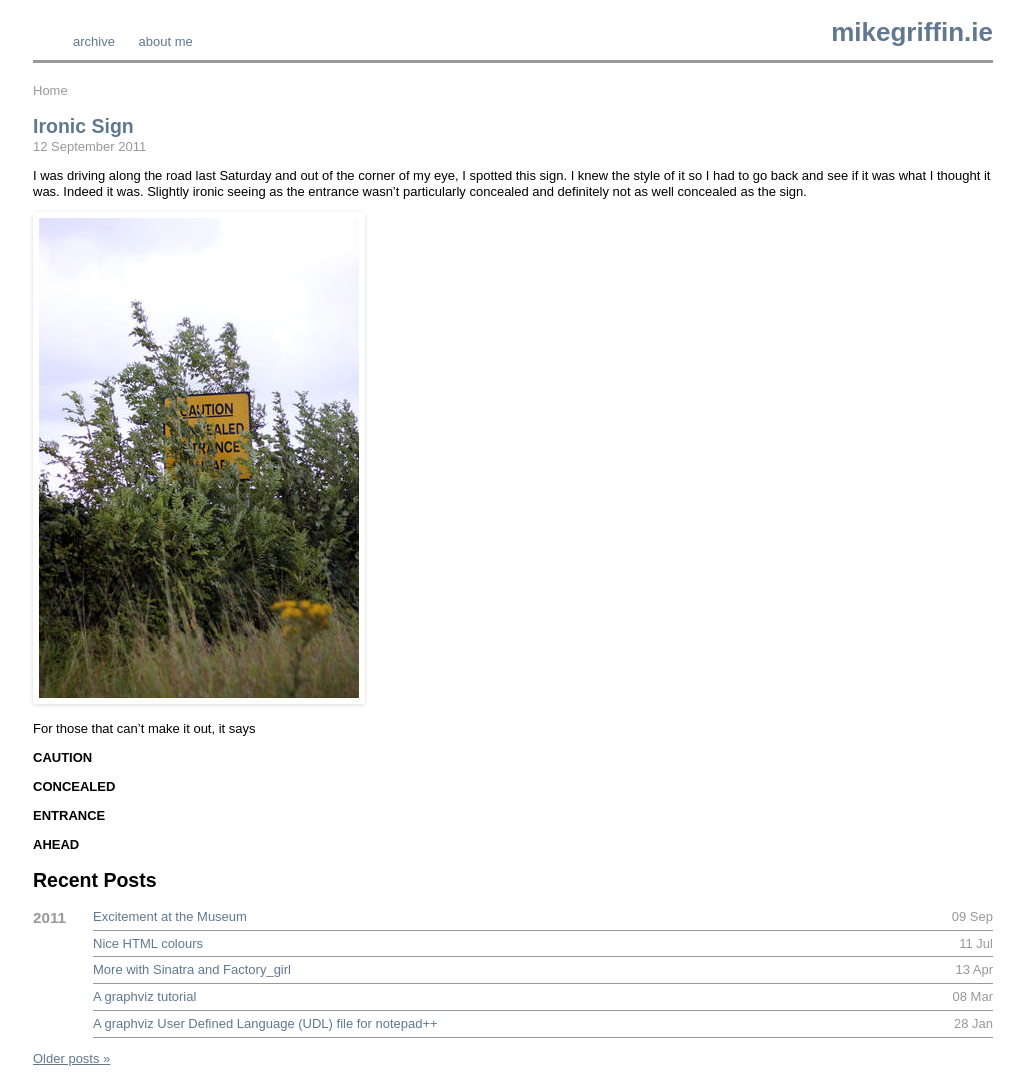
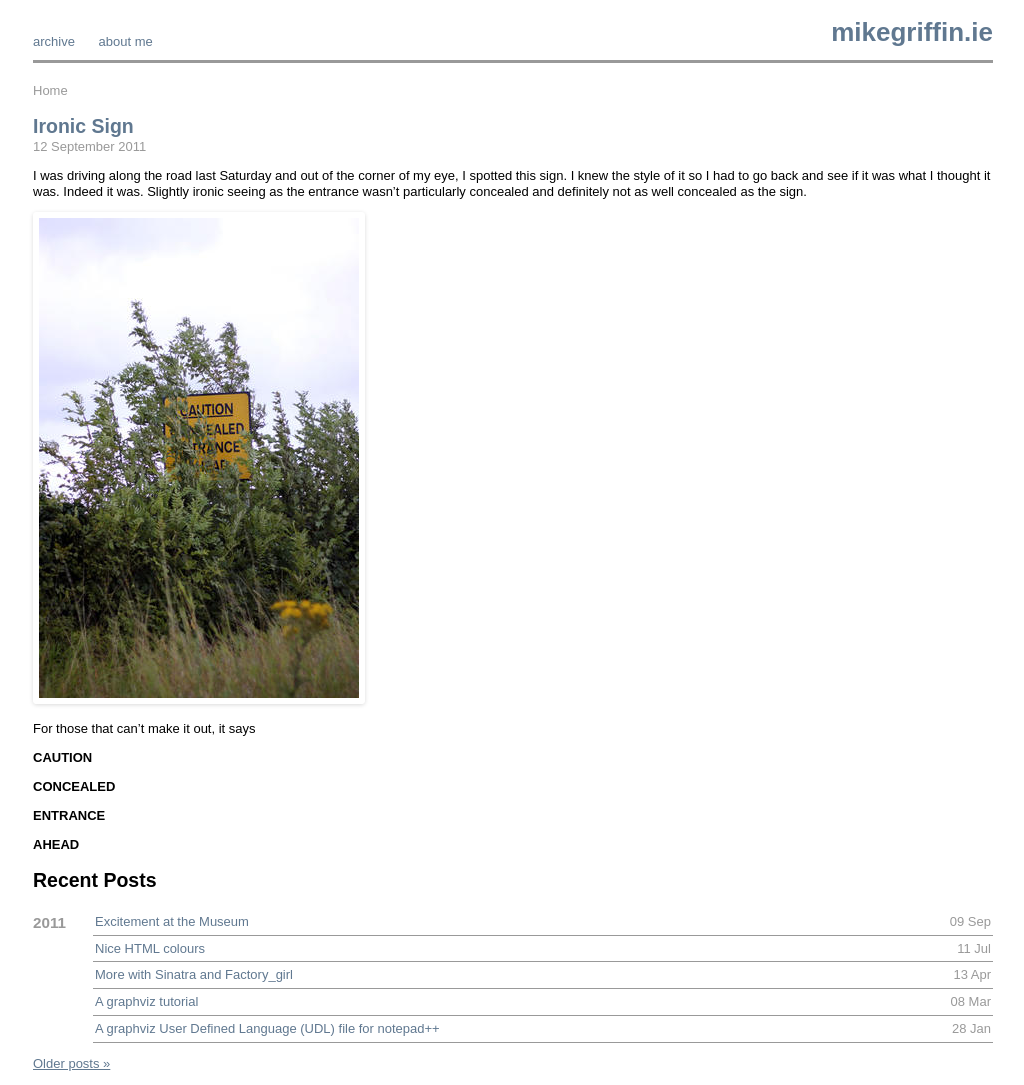
Before and after one commit to mgriffin/mikegriffin, a Jekyll site: the page built from index.html, in a window 1280 px wide. Shown: the whole page, without its empty margins (127-1151 px from the left). Built offline with Jekyll 4.4.1, drawn with Linux system fonts in a browser that asks for light colours; Markdown is read by kramdown in place of the engine named in the settings.

Commit message:
modifying padding and margins to align everything

```diff
--- a/css/syntax.css
+++ b/css/syntax.css
@@ -111,6 +111,7 @@ html { overflow-y: scroll; }
 }
 #header ul {
   margin: -15px 0 10px 0;
+  padding: 0;
 }
 #header li {
   display: inline;
@@ -154,6 +155,7 @@ time {
 h3.archive_year {
   float: left;
   margin: 0;
+  padding: 5px 0;
   color: #999;
 }
 ol.archive {
@@ -163,8 +165,8 @@ ol.archive {
 }
 ol.archive > li {
   border-bottom: 1px solid #999;
-  margin: 0 0 5px 60px;
-  padding: 0 0 5px;
+  margin: 0 0 0 60px;
+  padding: 5px 2px;
 }
 ol.archive > li:hover {
   background: #eee;
```
